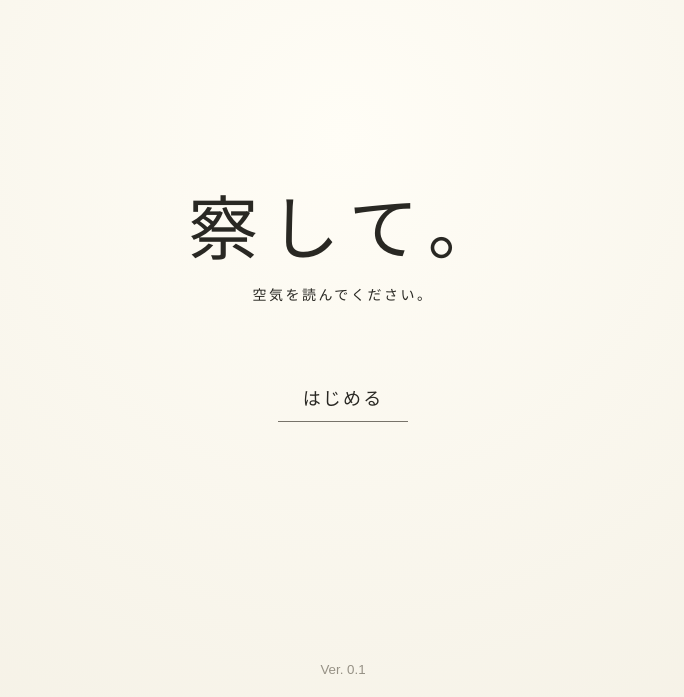
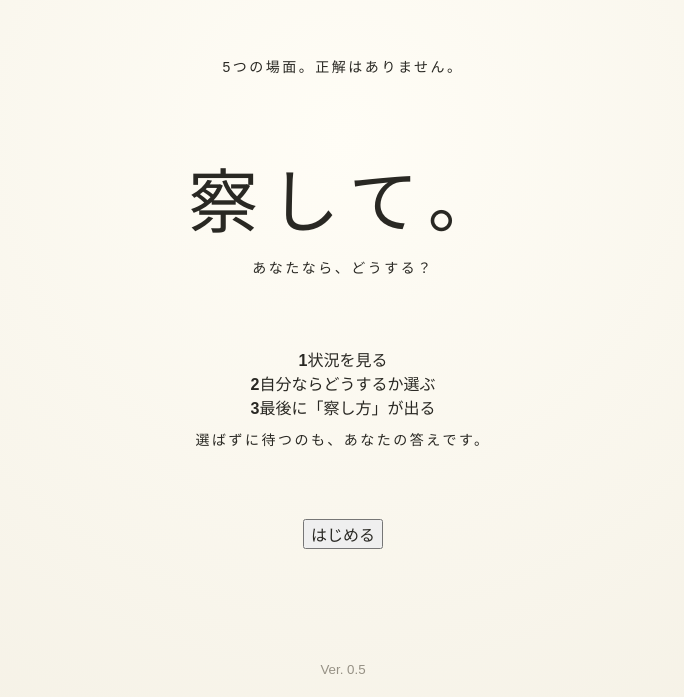
Before and after one commit to a04sb025-ai/sasshite, a React (Vite) app: page / in a window 1280 px wide. Shown: the part 103-800 px from the top of the page, without its empty margins (297-981 px from the left). Built offline with nearby package versions, Linux system fonts and the light colour scheme; a web font is replaced by a local one.

Commit message:
Reframe Ver.0.5 as a clear social-choice game

```diff
--- a/src/App.tsx
+++ b/src/App.tsx
@@ -5,20 +5,69 @@ import { applyChoice, diagnose, initialScores } from './game/scoring'
 import type { Choice, Scores } from './types'
 
 type Screen = 'title' | 'game' | 'result'
-const labels: Record<keyof Scores, string> = { awareness: '察知力', kindness: '気遣い', assertiveness: '主張力', nerve: '鋼メンタル' }
+type Answer = { scene: string; action: string }
+
+const labels: Record<keyof Scores, string> = {
+  awareness: '察知力',
+  kindness: '気遣い',
+  assertiveness: '主張力',
+  nerve: '鋼メンタル',
+}
 
 export default function App() {
   const [screen, setScreen] = useState<Screen>('title')
   const [index, setIndex] = useState(0)
   const [scores, setScores] = useState(initialScores)
-  const start = () => { setScores(initialScores); setIndex(0); setScreen('game') }
+  const [answers, setAnswers] = useState<Answer[]>([])
+
+  const start = () => {
+    setScores(initialScores)
+    setAnswers([])
+    setIndex(0)
+    setScreen('game')
+  }
+
   const complete = (choice: Choice) => {
     setScores(current => applyChoice(current, choice))
+    setAnswers(current => [...current, { scene: scenes[index].eyebrow, action: choice.label }])
     if (index === scenes.length - 1) setScreen('result')
     else setIndex(current => current + 1)
   }
-  if (screen === 'title') return <main className="title-screen"><div><h1>察して。</h1><p>空気を読んでください。</p><button className="text-button" onClick={start}>はじめる</button></div><small>Ver. 0.1</small></main>
+
+  if (screen === 'title') return <main className="title-screen">
+    <div className="title-wrap">
+      <p className="title-kicker">5つの場面。正解はありません。</p>
+      <h1>察して。</h1>
+      <p className="title-copy">あなたなら、どうする？</p>
+      <div className="how-to-play" aria-label="遊び方">
+        <div><b>1</b><span>状況を見る</span></div>
+        <div><b>2</b><span>自分ならどうするか選ぶ</span></div>
+        <div><b>3</b><span>最後に「察し方」が出る</span></div>
+      </div>
+      <p className="quiet-note">選ばずに待つのも、あなたの答えです。</p>
+      <button className="start-button" onClick={start}>はじめる</button>
+    </div>
+    <small>Ver. 0.5</small>
+  </main>
+
   if (screen === 'game') return <GameScene key={scenes[index].id} scene={scenes[index]} number={index + 1} total={scenes.length} onComplete={complete} />
+
   const result = diagnose(scores)
-  return <main className="result-screen"><p>あなたは</p><h1>「{result.title}」</h1><p className="comment">{result.comment}</p><dl>{Object.entries(labels).map(([key, label]) => <div key={key}><dt>{label}</dt><dd><span><i style={{ width: `${scores[key as keyof Scores]}%` }} /></span><b>{scores[key as keyof Scores]}</b></dd></div>)}</dl><button className="text-button" onClick={start}>もう一度遊ぶ</button></main>
+  return <main className="result-screen">
+    <p className="result-kicker">あなたの察し方</p>
+    <h1>「{result.title}」</h1>
+    <p className="comment">{result.comment}</p>
+
+    <dl>{Object.entries(labels).map(([key, label]) => <div key={key}>
+      <dt>{label}</dt>
+      <dd><span><i style={{ width: `${scores[key as keyof Scores]}%` }} /></span><b>{scores[key as keyof Scores]}</b></dd>
+    </div>)}</dl>
+
+    <section className="answer-recap">
+      <h2>あなたはこう動いた</h2>
+      {answers.map((answer, answerIndex) => <div key={`${answer.scene}-${answerIndex}`}><span>{answer.scene}</span><b>{answer.action}</b></div>)}
+    </section>
+
+    <button className="start-button replay" onClick={start}>もう一度</button>
+  </main>
 }
```
